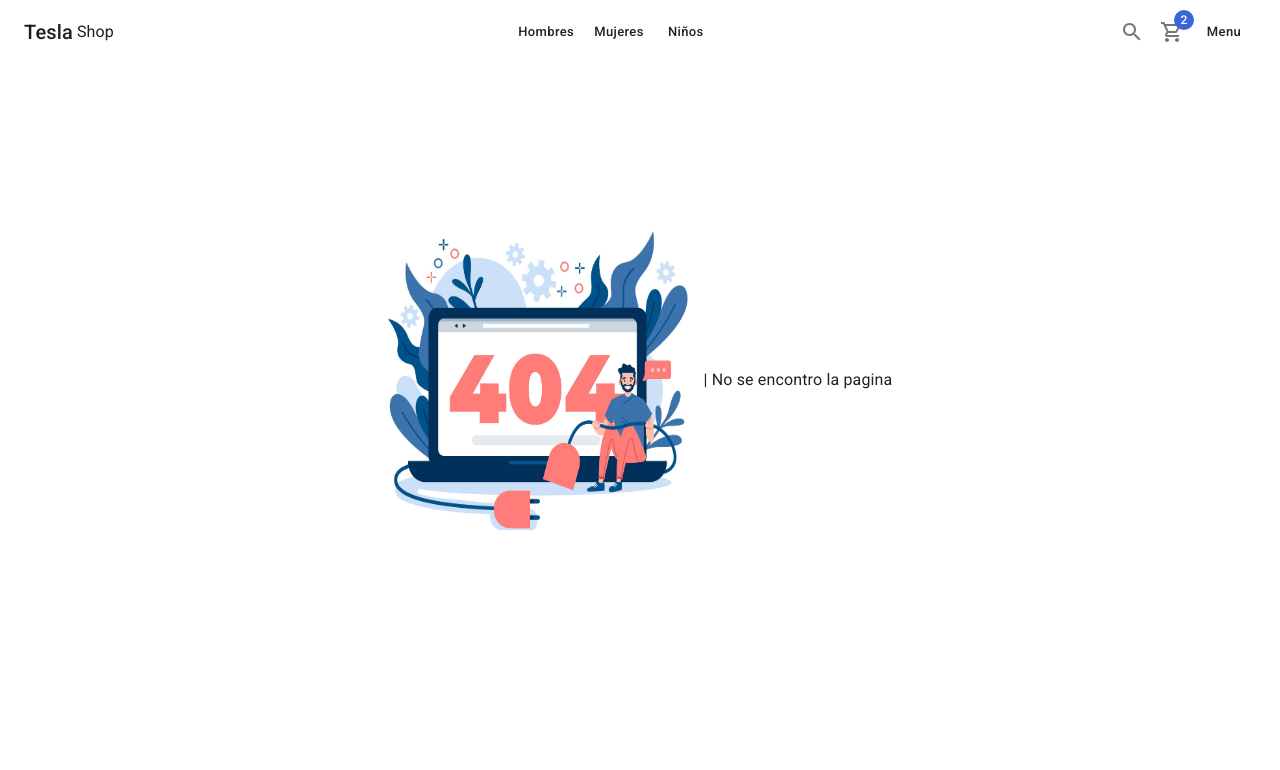
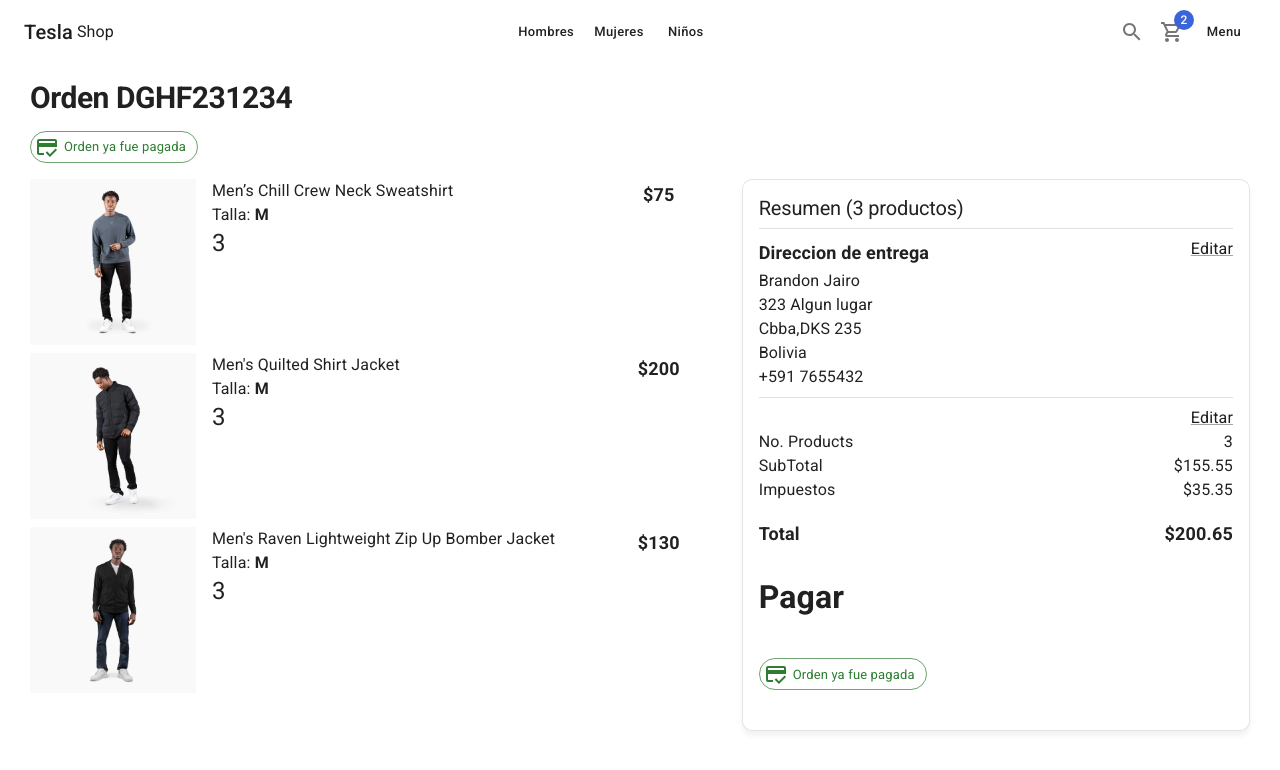
Before and after one commit to bran-deb/Shop-clone, a Next.js app: page /orders/1 in a window 1280 px wide. Before the commit this address had no page. Shown: the top 770 px of the page. Built offline with nearby package versions, Linux system fonts and the light colour scheme.

Commit message:
feat(Root): order Page

```diff
--- /dev/null
+++ b/pages/orders/[id].tsx
@@ -0,0 +1,97 @@
+import NextLink from 'next/link'
+
+import { Card, Grid, CardContent, Typography, Divider, Box, Link, Chip } from '@mui/material';
+
+import { CartList, OrderSumary } from '../../components/cart';
+import { ShopLayout } from '../../components/layouts';
+import { CreditCardOffOutlined, CreditScoreOutlined } from '@mui/icons-material';
+
+
+
+const OrderPage = () => {
+
+    const paid: boolean = true
+
+    const payStatus = () => {
+        if (paid) {
+            return <Chip
+                sx={{ my: 2 }}
+                label='Orden ya fue pagada'
+                variant='outlined'
+                color='success'
+                icon={<CreditScoreOutlined />}
+            />
+        }
+        else {
+            return <Chip
+                sx={{ my: 2 }}
+                label='Pendiente de pago'
+                variant='outlined'
+                color='error'
+                icon={<CreditCardOffOutlined />}
+            />
+        }
+    }
+
+    return (
+        <ShopLayout title='Resumen de la orden 23145645' pageDescription='Resumen de la orden'>
+            <Typography variant="h1" component='h1'>Orden DGHF231234</Typography>
+
+            {payStatus()}
+
+            <Grid container>
+                <Grid item xs={12} sm={7}>
+                    <CartList />
+                </Grid>
+
+                <Grid item xs={12} sm={5} >
+                    <Card className='summary-card'>
+                        <CardContent>
+                            <Typography variant='h2'>Resumen (3 productos)</Typography>
+
+                            <Divider sx={{ my: 1 }} />
+
+                            <Box display='flex' justifyContent='space-between' >
+                                <Typography variant='subtitle1'>Direccion de entrega</Typography>
+                                <NextLink href='/checkout/addres' passHref>
+                                    <Link underline='always'>
+                                        Editar
+                                    </Link>
+                                </NextLink>
+                            </Box>
+
+                            <Typography>Brandon Jairo</Typography>
+                            <Typography>323 Algun lugar</Typography>
+                            <Typography>Cbba,DKS 235</Typography>
+                            <Typography>Bolivia</Typography>
+                            <Typography>+591 7655432</Typography>
+
+                            <Divider sx={{ my: 1 }} />
+
+                            <Box display='flex' justifyContent='end'>
+                                <NextLink href='/cart' passHref>
+                                    <Link underline='always'>
+                                        Editar
+                                    </Link>
+                                </NextLink>
+                            </Box>
+
+                            <OrderSumary />
+
+                            <Box sx={{ mt: 3 }}>
+                                {/* TODO: pagar */}
+                                <h1>Pagar</h1>
+                            </Box>
+
+                            {payStatus()}
+
+                        </CardContent>
+                    </Card>
+                </Grid>
+
+            </Grid>
+        </ShopLayout>
+    )
+}
+
+export default OrderPage
```
